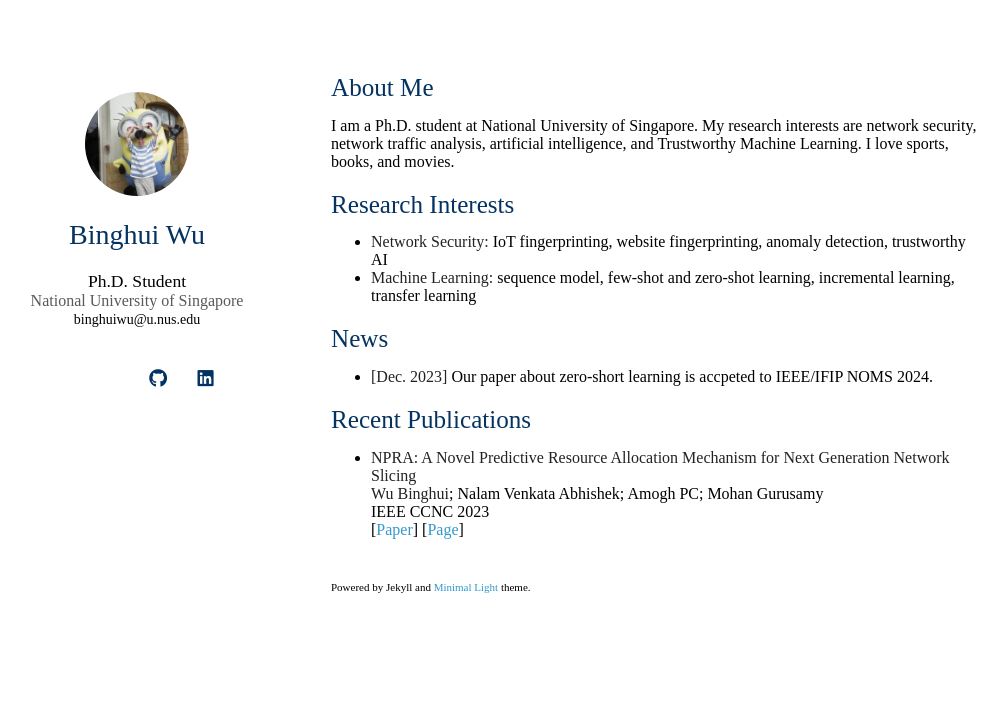
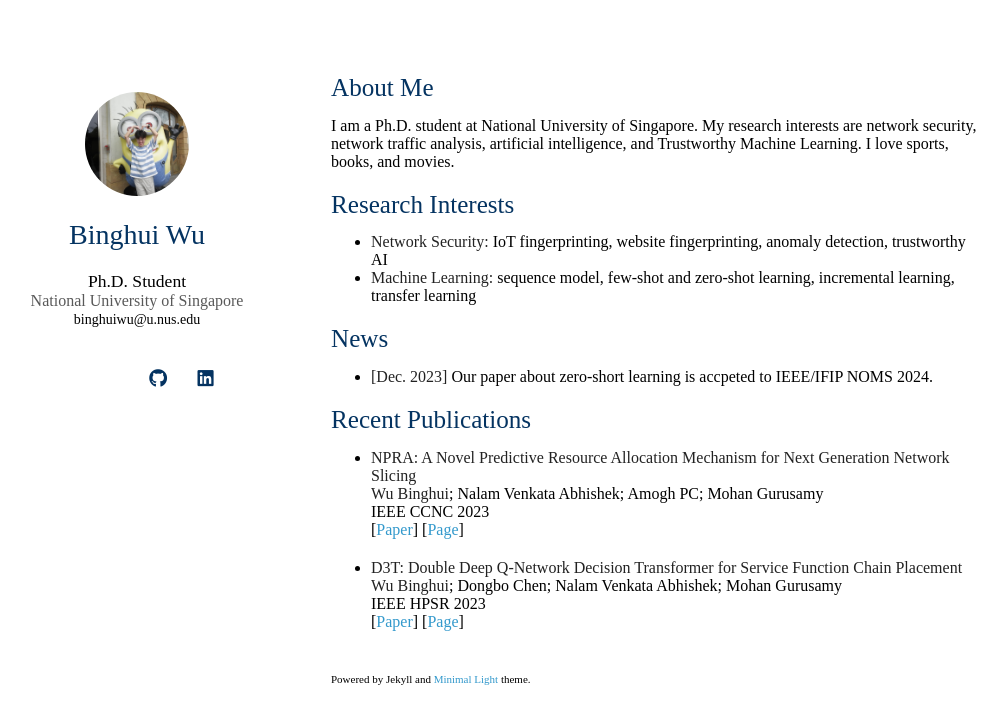
Before and after one commit to Binghui99/binghuiweb.github.io, a Jekyll site: the page built from index.md, in a window 1280 px wide. Shown: the top 724 px of the page, without its empty margins (139-1146 px from the left). Built offline with Jekyll 4.4.1, drawn with Linux system fonts in a browser that asks for light colours; nearby versions of some CDN libraries; some web fonts are replaced; a style sheet for code colours, icons or effects is not loaded; our own code applies the rules of GitHub Pages for plain Markdown files.

Commit message:
Update index.md

```diff
--- a/index.md
+++ b/index.md
@@ -27,3 +27,13 @@ I love sports, books, and movies.
   <br>
   [[Paper](https://drive.google.com/file/d/1U9C9Yk6lpwzeACQWyFKihsFIUCL3ipld/view?usp=drive_link)]
   [[Page](https://ieeexplore.ieee.org/abstract/document/10060670)]
+
+
+- **D3T: Double Deep Q-Network Decision Transformer for Service Function Chain Placement**
+  <br>
+  **Wu Binghui**; Dongbo Chen; Nalam Venkata Abhishek; Mohan Gurusamy
+  <br>
+  IEEE HPSR 2023
+  <br>
+  [[Paper](https://drive.google.com/file/d/1U9C9Yk6lpwzeACQWyFKihsFIUCL3ipld/view?usp=drive_link)]
+  [[Page](https://ieeexplore.ieee.org/abstract/document/10147969)]
```
